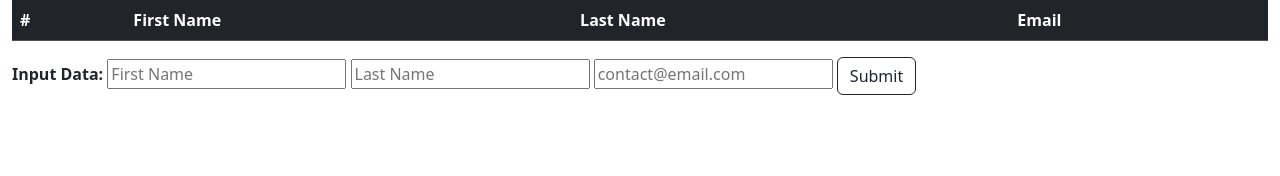
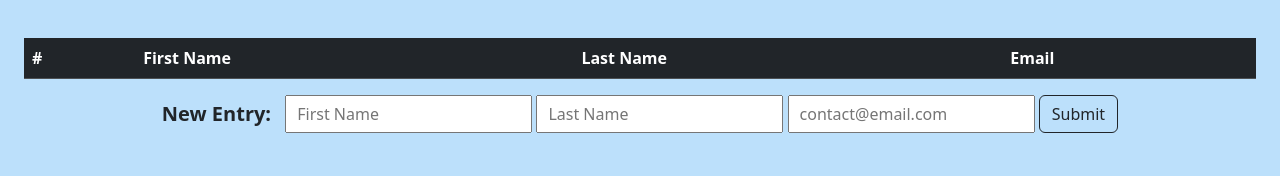
Before and after one commit to GunnarRussell/PT-Front-Week10, a website: page index.html in a window 1280 px wide. Drawn offline with nearby package versions, Linux system fonts and the light colour scheme.

Commit message:
changed layout

```diff
--- a/index.html
+++ b/index.html
@@ -11,35 +11,39 @@
     <meta name="viewport" content="width=device-width, initial-scale=1.0">
     <title>Document</title>
     <link rel="stylesheet" href="node_modules/bootstrap/dist/css/bootstrap.css">
+    <link rel="stylesheet" href="styles.css">
 </head>
 <body>
 
     <!-- Container -->
+    <div class="container-fluid more-padding">
+
         <div class="container-fluid">
-
             <!-- Table -->
             <table class="table table-striped">
                 <thead class="table-dark">
                 <tr>
-                <th scope="col">#</th>
-                <th scope="col">First Name</th>
-                <th scope="col">Last Name</th>
-                <th scope="col">Email</th>
+                    <th>#</th>
+                    <th>First Name</th>
+                    <th>Last Name</th>
+                    <th>Email</th>
                 </tr>
                 </thead>
                 <tbody id="myTable">
                 <!-- rows will be added via JS -->
                 </tbody>
             </table>
-
+        </div>
+        <div class="container-fluid d-flex justify-content-center align-items-center">
             <!-- Input Form -->
             <form>
-            <b>Input Data:</b>
-            <input type="text" id="input1" class="input-fields" placeholder="First Name">
-            <input type="text" id="input2" class="input-fields" placeholder="Last Name">
-            <input type="text" id="input3" class="input-fields" placeholder="contact@email.com">
-            <button type="button" class="btn btn-outline-dark" id="button">Submit</button>
+                <span class="my-text align-middle"><b>New Entry:</b></span>
+                <input type="text" id="input1" class="input-fields align-middle" placeholder="First Name">
+                <input type="text" id="input2" class="input-fields align-middle" placeholder="Last Name">
+                <input type="text" id="input3" class="input-fields align-middle" placeholder="contact@email.com">
+                <button type="button" class="btn btn-outline-dark align-middle" id="button">Submit</button>
             </form>
+        </div>
     </div>
 
     <script src="index.js"></script>
--- a/index.js
+++ b/index.js
@@ -8,7 +8,7 @@ let num = 1;
 
 button.addEventListener("click", function()
 {
-    //data validation
+    //input validation
     if(inputFirstName.value == "") //if first name field is empty
     {
         //undo any style changes
--- /dev/null
+++ b/styles.css
@@ -0,0 +1,22 @@
+body
+{
+    background-color: rgb(188, 224, 251);
+}
+
+.more-padding
+{
+    padding-top: 3%;
+    padding-bottom: 3%;
+}
+
+.input-fields
+{
+    height: 38px;
+    padding-left: 10px;
+}
+
+.my-text
+{
+    font-size: 20px;
+    padding-right: 10px;
+}
```
Lines whose indentation alone changed are shown as unchanged.
